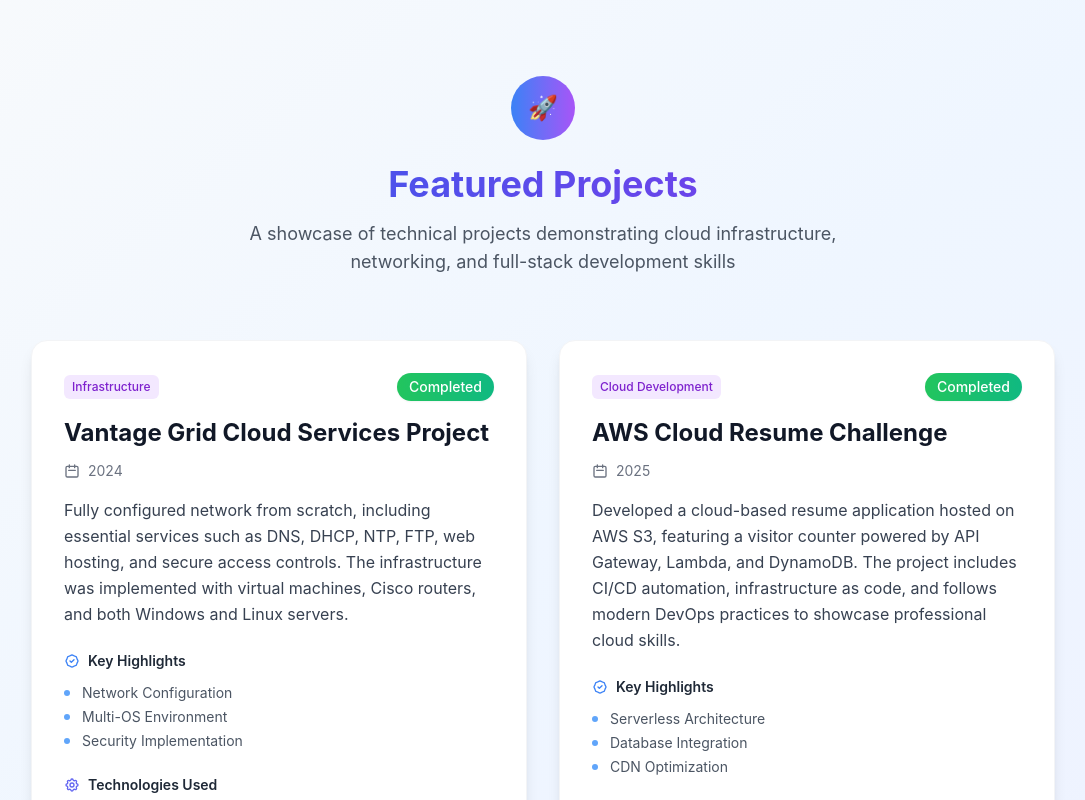
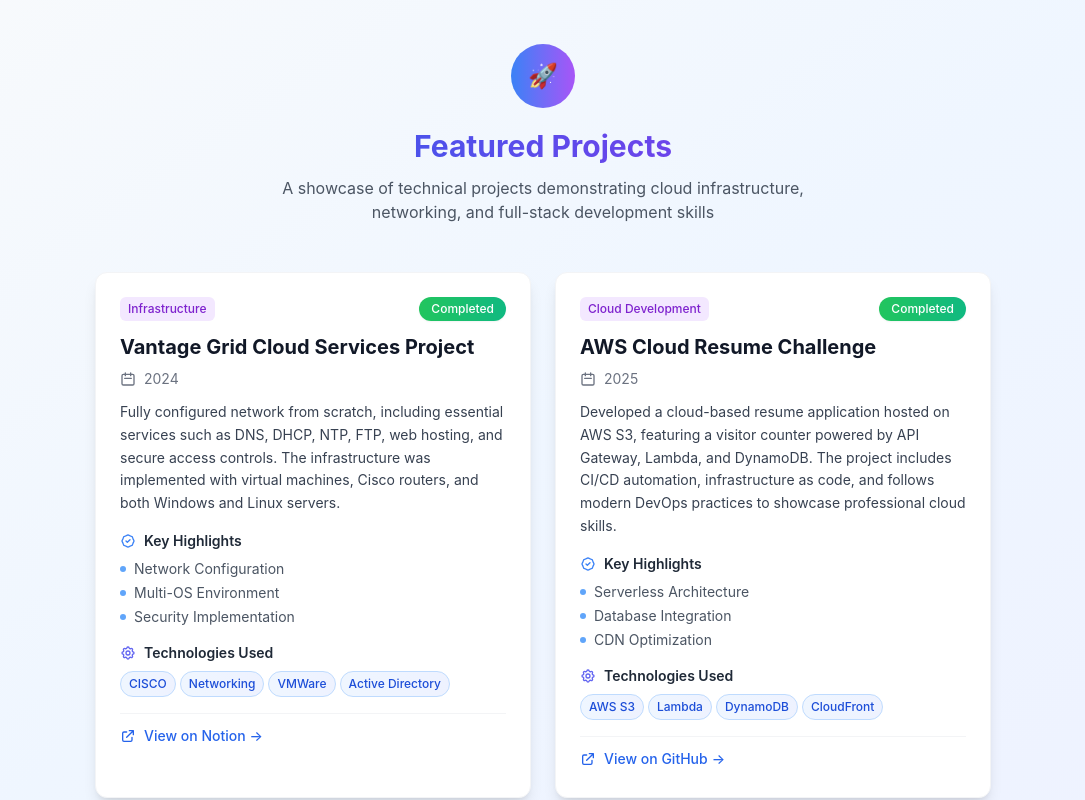
Before and after one commit to JoseOrtizQ/Cloud-Resume-UI, a React (Create React App) app in the folder react-portfolio/: page / in a window 1280 px wide. Shown: the part 820-1620 px from the top of the page, without its empty margins (97-1182 px from the left). Built offline with nearby package versions, Linux system fonts and the light colour scheme.

Commit message:
Reduce size of 'Projects' section for consistent layout.

```diff
--- a/react-portfolio/src/components/Projects.js
+++ b/react-portfolio/src/components/Projects.js
@@ -27,13 +27,13 @@
   ];
 
   const StatusBadge = ({ status }) => (
-    <span className="px-3 py-1 bg-gradient-to-r from-green-500 to-emerald-500 text-white text-sm rounded-full font-medium shadow-sm">
+    <span className="px-3 py-1 bg-gradient-to-r from-green-500 to-emerald-500 text-white text-xs rounded-full font-medium shadow-sm">
       {status}
     </span>
   );
 
   const TechBadge = ({ tech }) => (
-    <span className="px-3 py-1 bg-gradient-to-r from-blue-50 to-indigo-50 text-blue-700 text-sm rounded-full font-medium border border-blue-200 hover:border-blue-300 transition-colors">
+    <span className="px-2 py-1 bg-gradient-to-r from-blue-50 to-indigo-50 text-blue-700 text-xs rounded-full font-medium border border-blue-200 hover:border-blue-300 transition-colors">
       {tech}
     </span>
   );
@@ -45,45 +45,45 @@
   );
 
   return (
-    <section id="projects" className="bg-gradient-to-br from-slate-50 via-blue-50 to-indigo-50 text-gray-900 py-24 px-4">
-      <div className="max-w-6xl mx-auto">
+    <section id="projects" className="bg-gradient-to-br from-slate-50 via-blue-50 to-indigo-50 text-gray-900 py-16 px-4 pb-20">
+      <div className="max-w-4xl mx-auto">
         {/* Header */}
-        <div className="text-center mb-16">
-          <div className="inline-flex items-center justify-center w-16 h-16 bg-gradient-to-r from-blue-500 to-purple-500 rounded-full mb-6">
+        <div className="text-center mb-12">
+          <div className="inline-flex items-center justify-center w-16 h-16 bg-gradient-to-r from-blue-500 to-purple-500 rounded-full mb-5">
             <span className="text-2xl">🚀</span>
           </div>
-          <h2 className="text-4xl font-bold mb-4 bg-gradient-to-r from-blue-600 to-purple-600 bg-clip-text text-transparent">
+          <h2 className="text-3xl font-bold mb-3 bg-gradient-to-r from-blue-600 to-purple-600 bg-clip-text text-transparent">
             Featured Projects
           </h2>
-          <p className="text-gray-600 text-lg max-w-2xl mx-auto">
+          <p className="text-gray-600 text-base max-w-xl mx-auto">
             A showcase of technical projects demonstrating cloud infrastructure, networking, and full-stack development skills
           </p>
         </div>
 
         {/* Projects Grid */}
-        <div className="grid md:grid-cols-2 gap-8 max-w-5xl mx-auto">
+        <div className="grid md:grid-cols-2 gap-6 max-w-4xl mx-auto">
           {projects.map((project, index) => (
             <div
               key={index}
-              className="group bg-white rounded-2xl p-8 shadow-lg hover:shadow-2xl transform hover:-translate-y-2 transition-all duration-500 border border-gray-100 hover:border-blue-200 relative overflow-hidden"
+              className="group bg-white rounded-xl p-6 shadow-lg hover:shadow-xl transform hover:-translate-y-1 transition-all duration-500 border border-gray-100 hover:border-blue-200 relative overflow-hidden"
             >
               {/* Background gradient overlay */}
               <div className="absolute inset-0 bg-gradient-to-br from-blue-50/50 to-purple-50/50 opacity-0 group-hover:opacity-100 transition-opacity duration-500"></div>
 
               <div className="relative z-10">
                 {/* Header with category and status */}
-                <div className="flex items-center justify-between mb-4">
+                <div className="flex items-center justify-between mb-3">
                   <CategoryBadge category={project.category} />
                   <StatusBadge status={project.status} />
                 </div>
 
                 {/* Title */}
-                <h3 className="text-2xl font-bold text-gray-900 mb-3 group-hover:text-blue-600 transition-colors duration-300">
+                <h3 className="text-xl font-bold text-gray-900 mb-2 group-hover:text-blue-600 transition-colors duration-300">
                   {project.title}
                 </h3>
 
                 {/* Date */}
-                <div className="flex items-center text-gray-500 text-sm mb-4">
+                <div className="flex items-center text-gray-500 text-sm mb-3">
                   <svg className="w-4 h-4 mr-2" fill="none" stroke="currentColor" viewBox="0 0 24 24">
                     <path strokeLinecap="round" strokeLinejoin="round" strokeWidth={2} d="M8 7V3m8 4V3m-9 8h10M5 21h14a2 2 0 002-2V7a2 2 0 00-2-2H5a2 2 0 00-2 2v12a2 2 0 002 2z" />
                   </svg>
@@ -91,13 +91,13 @@
                 </div>
 
                 {/* Description */}
-                <p className="text-gray-700 leading-relaxed mb-6">
+                <p className="text-gray-700 text-sm leading-relaxed mb-4">
                   {project.description}
                 </p>
 
                 {/* Key Highlights */}
-                <div className="mb-6">
-                  <h4 className="text-sm font-semibold text-gray-800 mb-3 flex items-center">
+                <div className="mb-4">
+                  <h4 className="text-sm font-semibold text-gray-800 mb-2 flex items-center">
                     <svg className="w-4 h-4 mr-2 text-blue-500" fill="none" stroke="currentColor" viewBox="0 0 24 24">
                       <path strokeLinecap="round" strokeLinejoin="round" strokeWidth={2} d="M9 12l2 2 4-4M7.835 4.697a3.42 3.42 0 001.946-.806 3.42 3.42 0 014.438 0 3.42 3.42 0 001.946.806 3.42 3.42 0 013.138 3.138 3.42 3.42 0 00.806 1.946 3.42 3.42 0 010 4.438 3.42 3.42 0 00-.806 1.946 3.42 3.42 0 01-3.138 3.138 3.42 3.42 0 00-1.946.806 3.42 3.42 0 01-4.438 0 3.42 3.42 0 00-1.946-.806 3.42 3.42 0 01-3.138-3.138 3.42 3.42 0 00-.806-1.946 3.42 3.42 0 010-4.438 3.42 3.42 0 00.806-1.946 3.42 3.42 0 013.138-3.138z" />
                     </svg>
@@ -106,7 +106,7 @@
                   <ul className="space-y-1">
                     {project.highlights.map((highlight, idx) => (
                       <li key={idx} className="text-sm text-gray-600 flex items-center">
-                        <span className="w-1.5 h-1.5 bg-blue-400 rounded-full mr-3"></span>
+                        <span className="w-1.5 h-1.5 bg-blue-400 rounded-full mr-2"></span>
                         {highlight}
                       </li>
                     ))}
@@ -114,15 +114,15 @@
                 </div>
 
                 {/* Technologies */}
-                <div className="mb-6">
-                  <h4 className="text-sm font-semibold text-gray-800 mb-3 flex items-center">
+                <div className="mb-4">
+                  <h4 className="text-sm font-semibold text-gray-800 mb-2 flex items-center">
                     <svg className="w-4 h-4 mr-2 text-indigo-500" fill="none" stroke="currentColor" viewBox="0 0 24 24">
                       <path strokeLinecap="round" strokeLinejoin="round" strokeWidth={2} d="M10.325 4.317c.426-1.756 2.924-1.756 3.35 0a1.724 1.724 0 002.573 1.066c1.543-.94 3.31.826 2.37 2.37a1.724 1.724 0 001.065 2.572c1.756.426 1.756 2.924 0 3.35a1.724 1.724 0 00-1.066 2.573c.94 1.543-.826 3.31-2.37 2.37a1.724 1.724 0 00-2.572 1.065c-.426 1.756-2.924 1.756-3.35 0a1.724 1.724 0 00-2.573-1.066c-1.543.94-3.31-.826-2.37-2.37a1.724 1.724 0 00-1.065-2.572c-1.756-.426-1.756-2.924 0-3.35a1.724 1.724 0 001.066-2.573c-.94-1.543.826-3.31 2.37-2.37.996.608 2.296.07 2.572-1.065z" />
                       <path strokeLinecap="round" strokeLinejoin="round" strokeWidth={2} d="M15 12a3 3 0 11-6 0 3 3 0 016 0z" />
                     </svg>
                     Technologies Used
                   </h4>
-                  <div className="flex flex-wrap gap-2">
+                  <div className="flex flex-wrap gap-1">
                     {project.technologies.map((tech, techIndex) => (
                       <TechBadge key={techIndex} tech={tech} />
                     ))}
@@ -130,12 +130,12 @@
                 </div>
 
                 {/* Project Link */}
-                <div className="pt-6 border-t border-gray-100">
+                <div className="pt-3 border-t border-gray-100">
                   <a
                     href={project.link}
                     target="_blank"
                     rel="noopener noreferrer"
-                    className="inline-flex items-center text-blue-600 hover:text-blue-800 font-medium transition-colors group/link"
+                    className="inline-flex items-center text-blue-600 hover:text-blue-800 font-medium text-sm transition-colors group/link"
                   >
                     <svg className="w-4 h-4 mr-2" fill="none" stroke="currentColor" viewBox="0 0 24 24">
                       <path strokeLinecap="round" strokeLinejoin="round" strokeWidth={2} d="M10 6H6a2 2 0 00-2 2v10a2 2 0 002 2h10a2 2 0 002-2v-4M14 4h6m0 0v6m0-6L10 14" />
```
